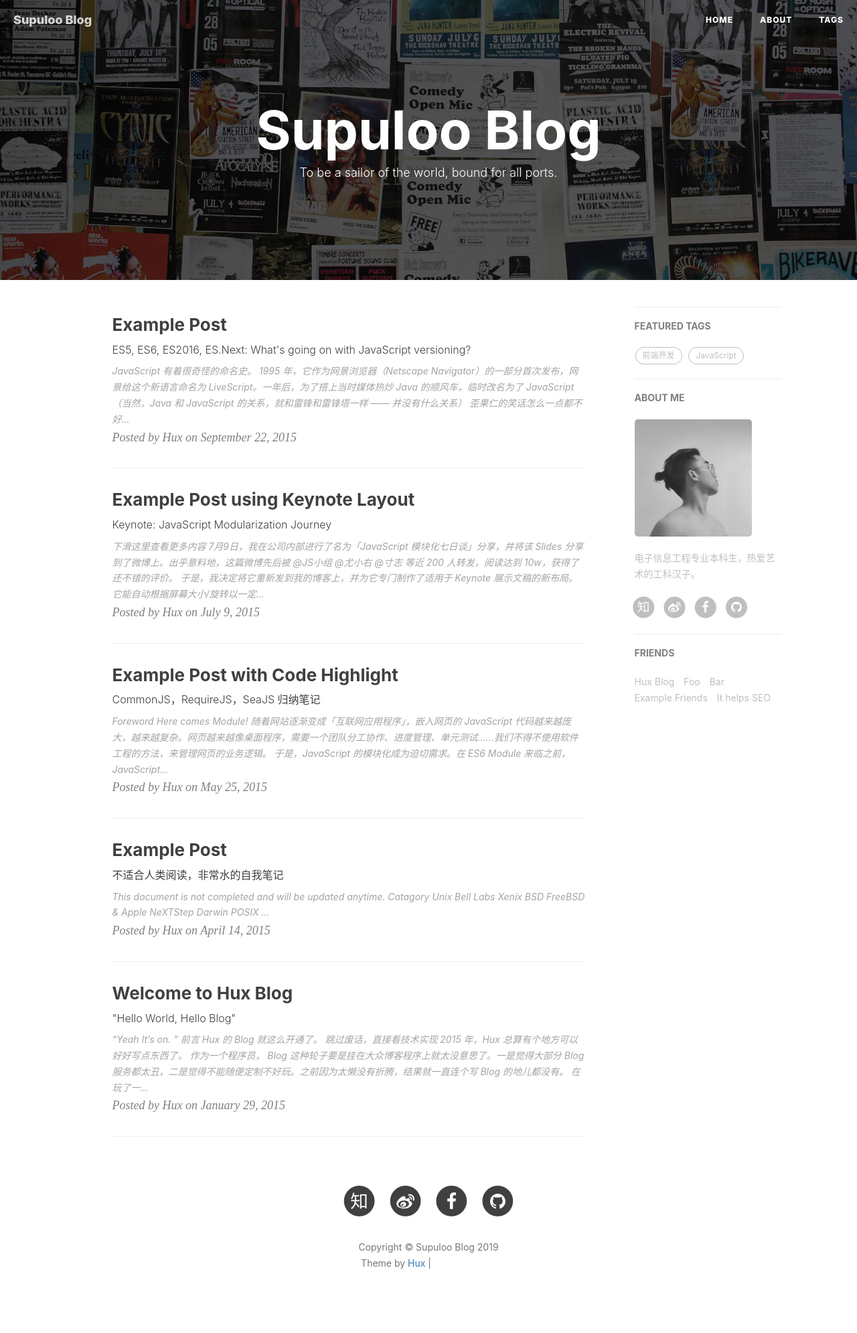
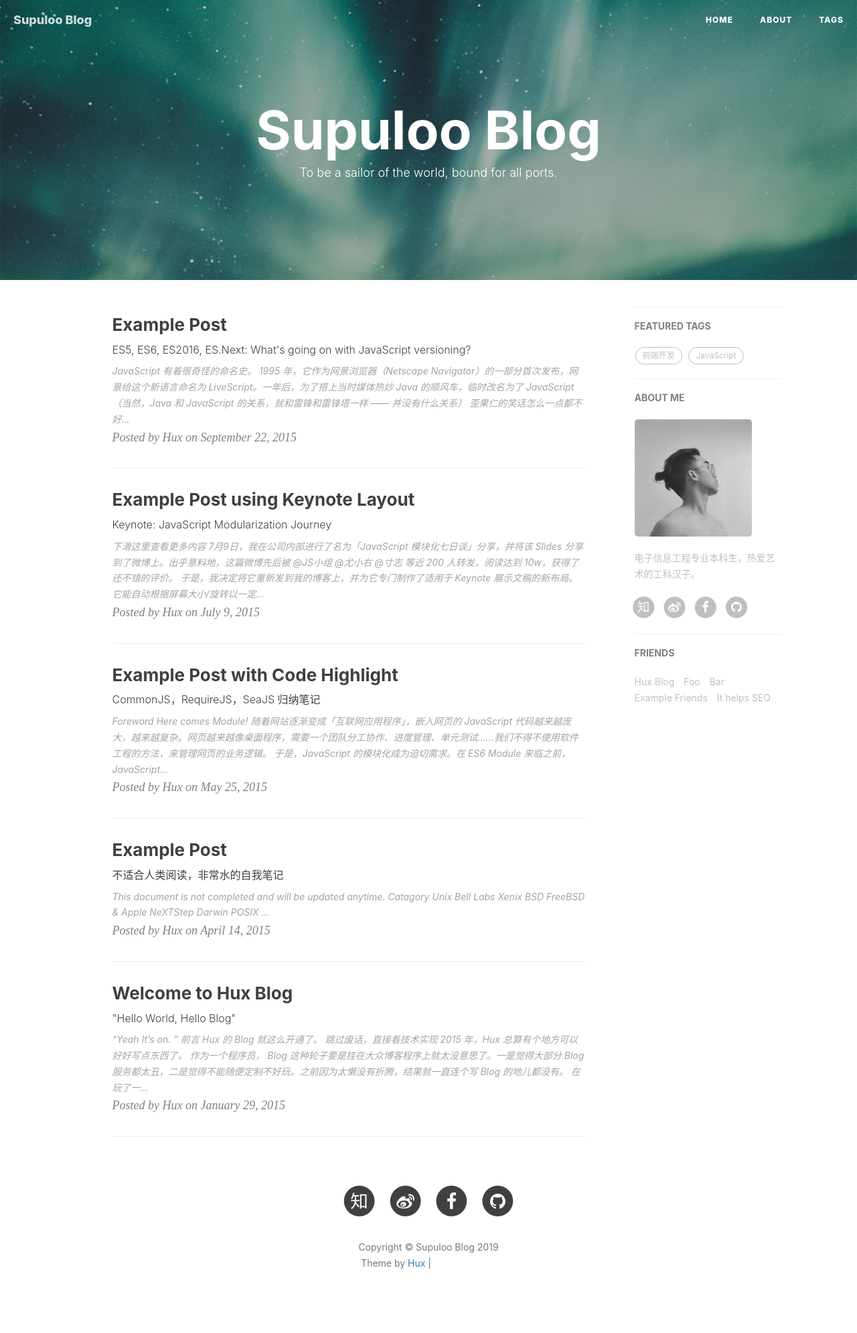
Before and after one commit to SupulooZhao/SupulooZhao1.0, a Jekyll site: the page built from index.html, in a window 1280 px wide. Shown: the whole page at 67% size. Built offline with Jekyll 4.4.1, drawn with Linux system fonts in a browser that asks for light colours; nearby versions of some CDN libraries; the list of posts is cut into pages by our own code; comment, search, counter and statistics services are not loaded; grey boxes are pictures that could not be loaded.

Commit message:
修改主页背景

```diff
--- a/_config.yml
+++ b/_config.yml
@@ -1,7 +1,7 @@
 # Site settings
 title: Supuloo Blog
 SEOTitle: 苏噗噜的博客 | Supuloo Blog
-header-img: img/home-bg.jpg
+header-img: img/home-bg-1.jpg
 email: zhaosukii@qq.com
 description: "临渊羡鱼，不如退而结网"
 keyword: ""
```
Also changed, not shown: img/home-bg-1.jpg (added).
